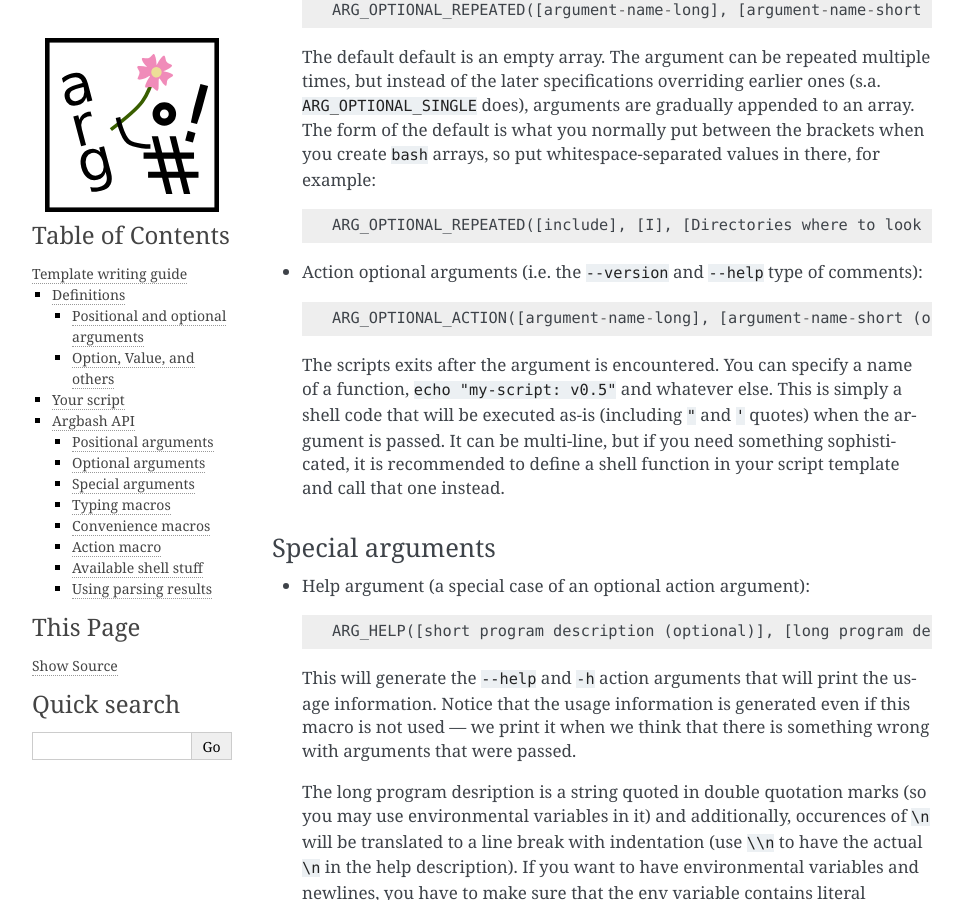
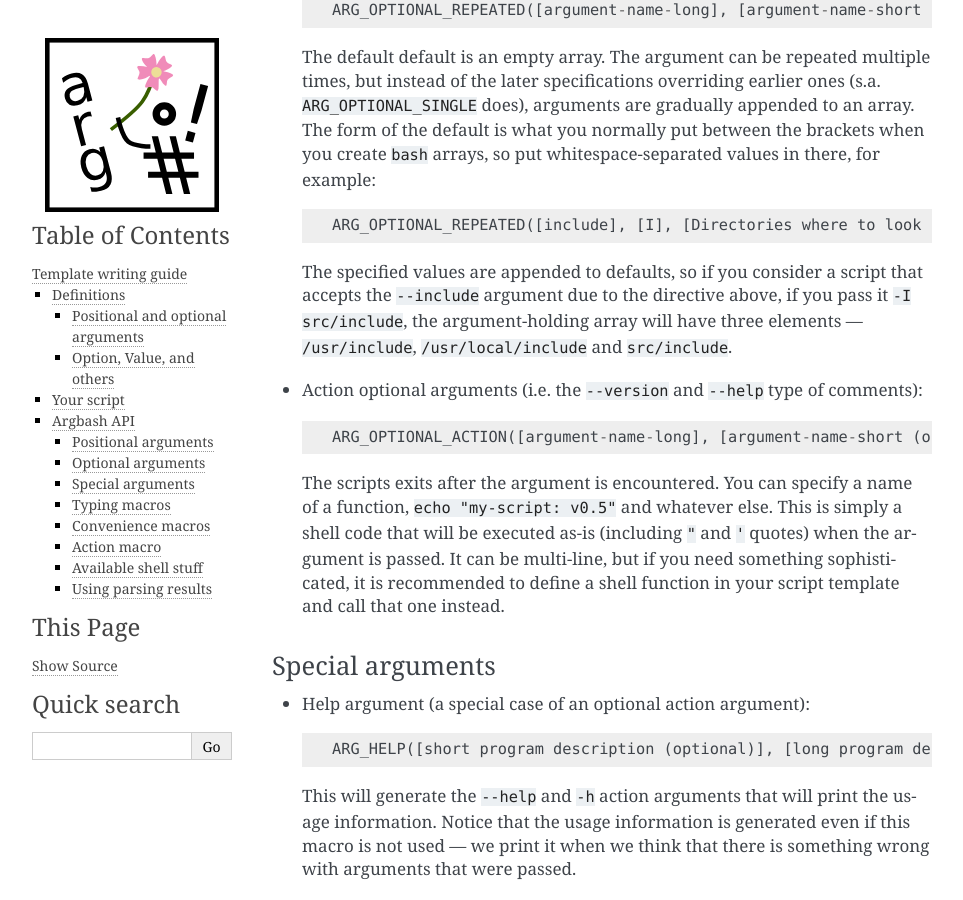
Before and after one commit to matejak/argbash, a Sphinx documentation site: the page built from doc/guide.rst, in a window 1280 px wide and 900 px high, scrolled down 5256 px. Shown: the whole window, without its empty margins (148-1111 px from the left). Built offline with Sphinx 7.4.7, drawn with Linux system fonts in a browser that asks for light colours.

Commit message:
Added missing repeated argument documentation on treating defaults.

```diff
--- a/doc/guide.rst
+++ b/doc/guide.rst
@@ -219,6 +219,8 @@ Optional arguments
   ::
 
      ARG_OPTIONAL_REPEATED([include], [I], [Directories where to look for include files], ['/usr/include' '/usr/local/include'])
+
+  The specified values are appended to defaults, so if you consider a script that accepts the ``--include`` argument due to the directive above, if you pass it ``-I src/include``, the argument-holding array will have three elements --- ``/usr/include``, ``/usr/local/include`` and ``src/include``.
 
 * Action optional arguments (i.e. the ``--version`` and ``--help`` type of comments):
   ::
```
